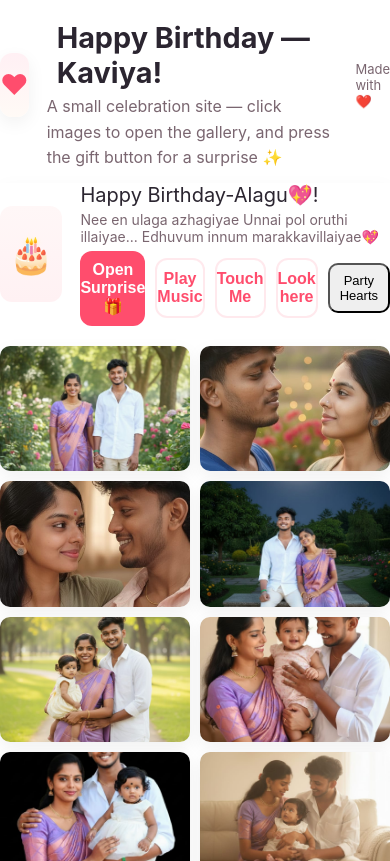
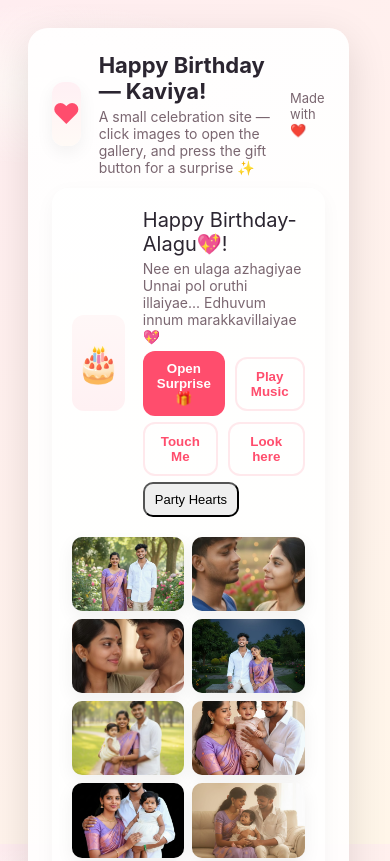
Before and after one commit to Mathanpython77/Mathangit-, a plain HTML site: page index.html in a window 390 px wide. Shown: the top 861 px of the page. Drawn offline with Linux system fonts and the light colour scheme.

Commit message:
Add files via upload

```diff
--- a/index.html
+++ b/index.html
@@ -370,71 +370,6 @@
       color: #9b8890;
       margin-top: 8px
     }
-    /* Fix for mobile inspect view */
-@media (max-width: 480px) {
-
-  body {
-    overflow-x: hidden !important;
-  }
-
-  h1 {
-    font-size: 1.8rem !important;
-    padding: 0 10px;
-    margin-top: 20px;
-  }
-
-  .gallery {
-    grid-template-columns: repeat(2, 1fr) !important;
-    gap: 10px !important;
-  }
-
-  .gallery img {
-    height: 130px !important;
-    border-radius: 8px !important;
-  }
-
-  .section {
-    padding: 10px !important;
-    width: 95% !important;
-  }
-
-  p {
-    font-size: 1rem !important;
-    line-height: 1.6 !important;
-  }
-
-  .btn {
-    width: 100% !important;
-    font-size: 1rem !important;
-    padding: 10px 0 !important;
-  }
-
-  .lightbox img {
-    width: 95% !important;
-  }
-}
-
-
-/* your original code here */
-
-/* paste this at the BOTTOM */
-@media (max-width: 480px) {
-  .container, .main, .wrapper, .box, .card, .birthday-box {
-      max-width: 100% !important;
-      width: 100% !important;
-      padding: 0 !important;
-      margin: 0 !important;
-      border-radius: 0 !important;
-  }
-
-  body {
-      padding: 0 !important;
-      margin: 0 !important;
-      background: #fff !important;
-  }
-}
-</style>
-
   </style>
 </head>
 
@@ -464,11 +399,17 @@
             <div class="controls">
               <button class="btn" id="openBtn">Open Surprise 🎁</button>
               <button class="btn secondary" id="musicToggle">Play Music</button>
-              <button class="btn secondary" id="musicToggle1"> Touch Me</button>
+
+
+
+            </div>
+            <div class="controls">
+            <button class="btn secondary" id="musicToggle1"> Touch Me</button>
                  <button class="btn secondary" id="musicToggle2">Look here</button>
-
-              <button class="small" id="confettiBtn">Party Hearts</button>
-            </div>
+                  </div>
+                    <div class="controls">
+                  <button class="small" id="confettiBtn">Party Hearts</button>
+                   </div>
           </div>
         </div>
         <!--
```
